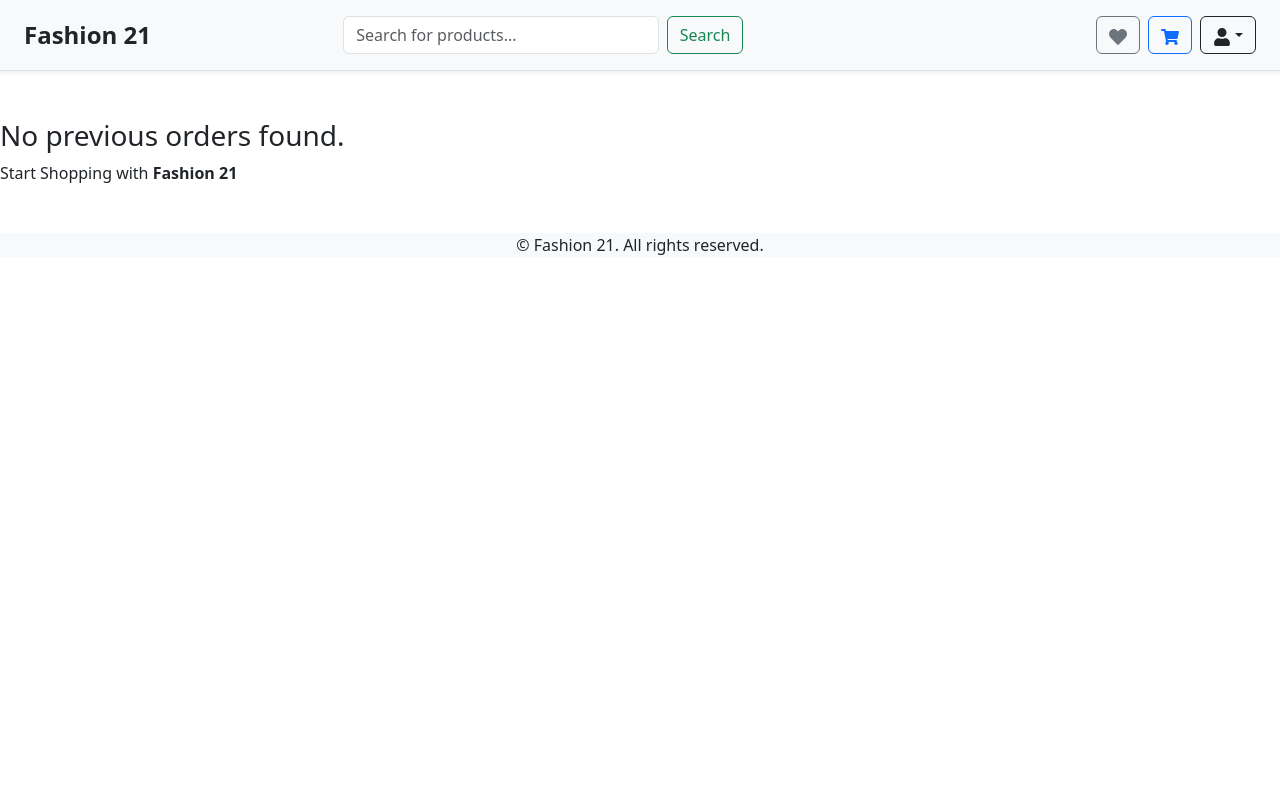
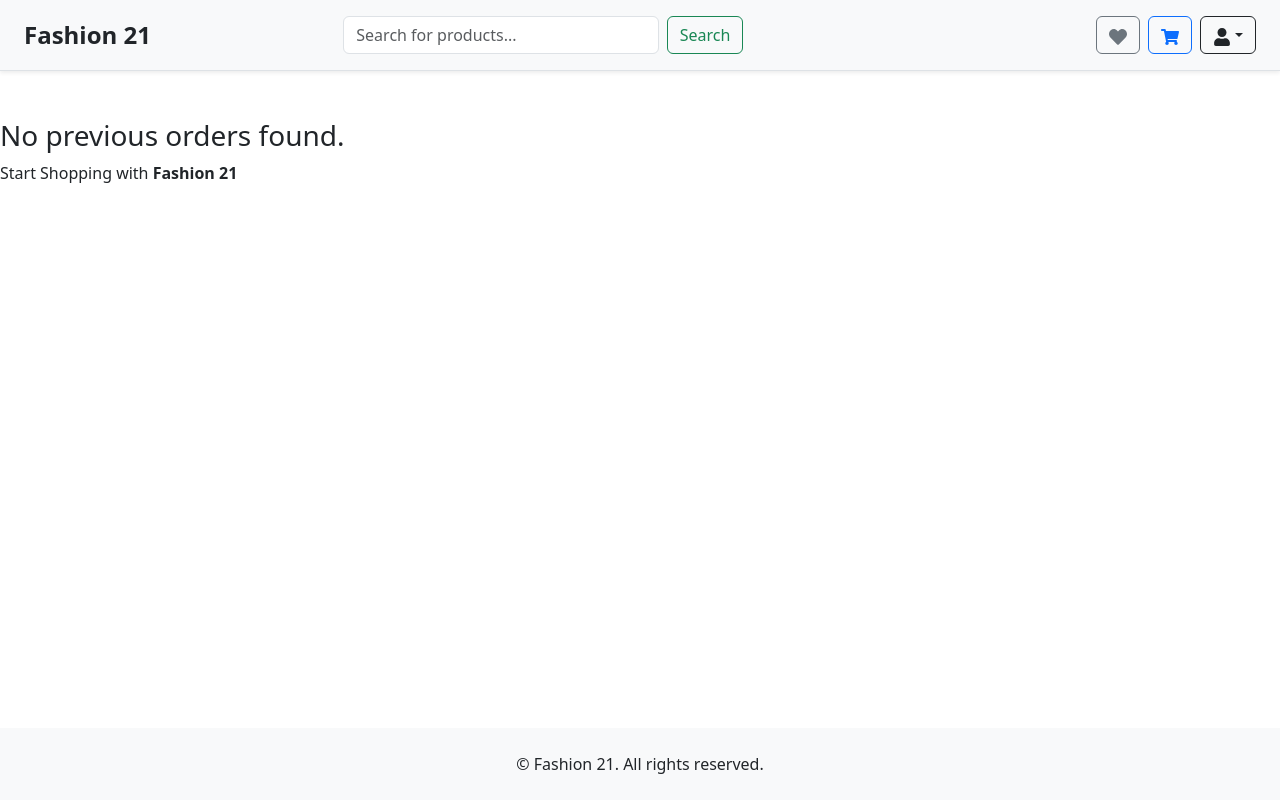
Before and after one commit to sumairahkanwal13/Ecommerce-app-frontend, a React (Create React App) app: page /orderHistory in a window 1280 px wide. Built offline with nearby package versions, Linux system fonts and the light colour scheme.

Commit message:
chores: Fixed the footer margin.

```diff
--- a/public/index.html
+++ b/public/index.html
@@ -9,7 +9,7 @@
     <meta name="theme-color" content="#000000" />
     <meta
       name="description"
-      content="Web site created using create-react-app"
+      content="Discover the latest trends in fashion at Fashion 21 — your go-to destination for stylish clothing, accessories, and footwear. From casual wear to elegant outfits, Fashion 21 brings you affordable fashion with a modern touch."
     />
     <title>Fashion 21 | Trendy Clothing</title>
   </head>
--- a/src/components/Footer.js
+++ b/src/components/Footer.js
@@ -1,8 +1,8 @@
 
 export default function Footer(){
     return(
-        <footer className="text-center bg-light mt-4">
-            <p className="">&copy; Fashion 21. All rights reserved.</p>
+        <footer className="text-center bg-light py-4 fixed-bottom" style={{marginTop: "40px"}}>
+            <p className="mb-0">&copy; Fashion 21. All rights reserved.</p>
         </footer>
     )
 }
```
